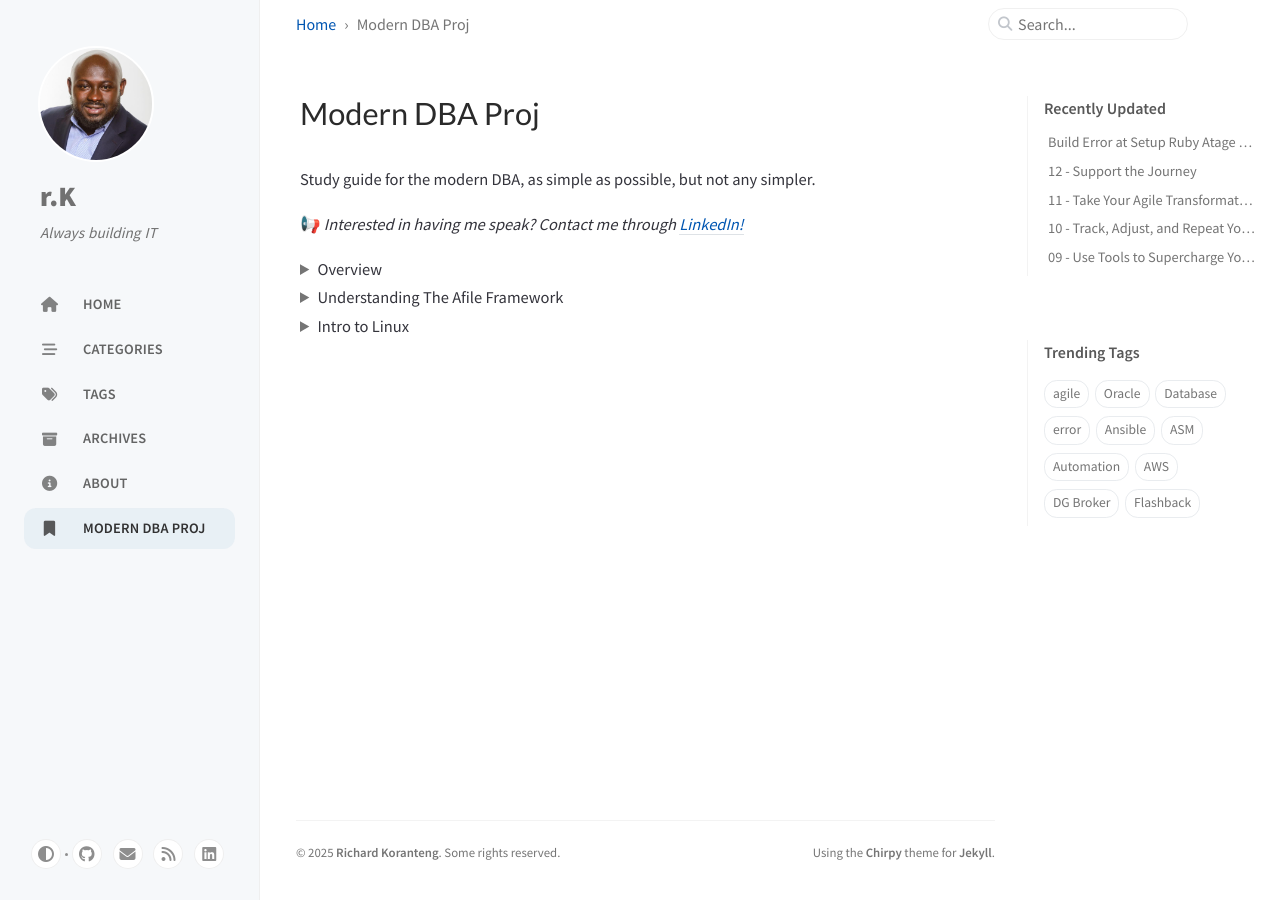
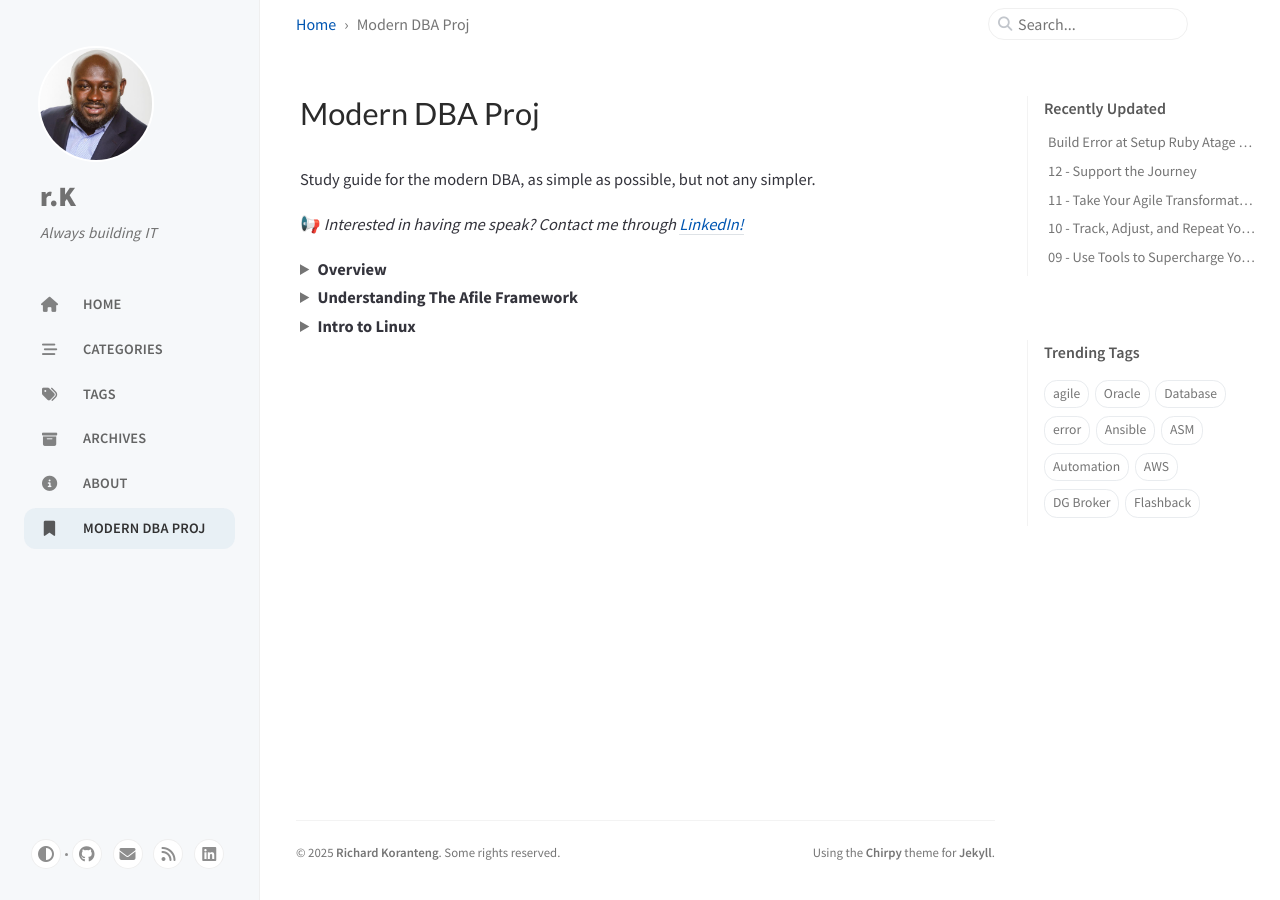
Before and after one commit to RKKoranteng/blog, a Jekyll site: the page built from _tabs/modern-dba-project.md, in a window 1280 px wide. Built offline with Jekyll 4.4.1, drawn with Linux system fonts in a browser that asks for light colours; cached includes are drawn as plain includes.

Commit message:
omg it looks better with bold

```diff
--- a/_tabs/modern-dba-project.md
+++ b/_tabs/modern-dba-project.md
@@ -9,7 +9,7 @@ Study guide for the modern DBA, as simple as possible, but not any simpler.
 📢 _Interested in having me speak? Contact me through [LinkedIn!](https://www.linkedin.com/in/richard-koranteng)_
 
 <details>
-    <summary>Overview</summary>
+    <summary><b>Overview</b></summary>
 
     - <a>Why the Modern DBA Project (soon)</a> <br>
     - <a>What's a Modern DBA (soon)</a> <br>
@@ -18,7 +18,7 @@ Study guide for the modern DBA, as simple as possible, but not any simpler.
 </details>
 
 <details>
-    <summary>Understanding The Afile Framework</summary>
+    <summary><b>Understanding The Afile Framework</b></summary>
 
     - <a>Software Development Lifycycle (soon)</a> <br>
     - <a>Waterfall (soon)</a> <br>
@@ -30,7 +30,7 @@ Study guide for the modern DBA, as simple as possible, but not any simpler.
 </details>
 
 <details>
-    <summary>Intro to Linux</summary>
+    <summary><b>Intro to Linux</b></summary>
 
     - <a>Overview of Linux (soon)</a> <br>
     - <a>Linux FHS and Permissions (soon)</a> <br>
```
